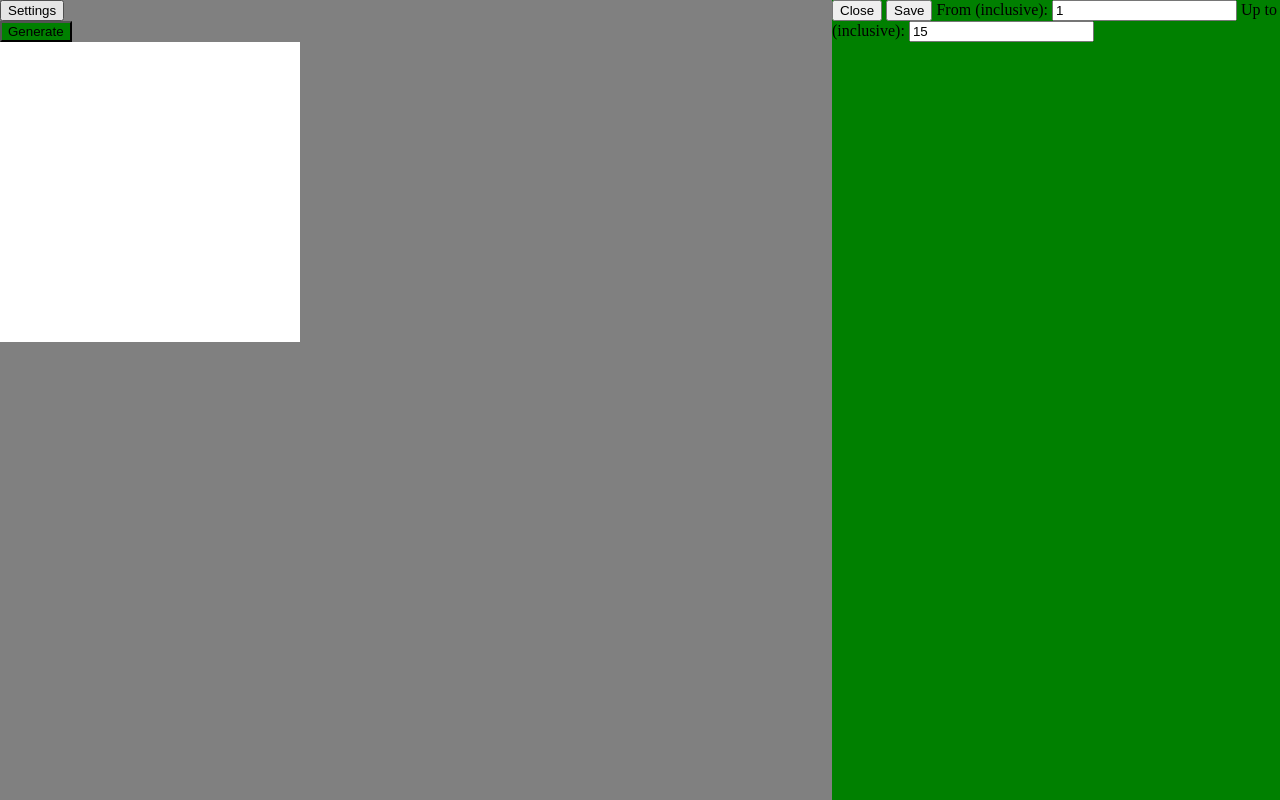
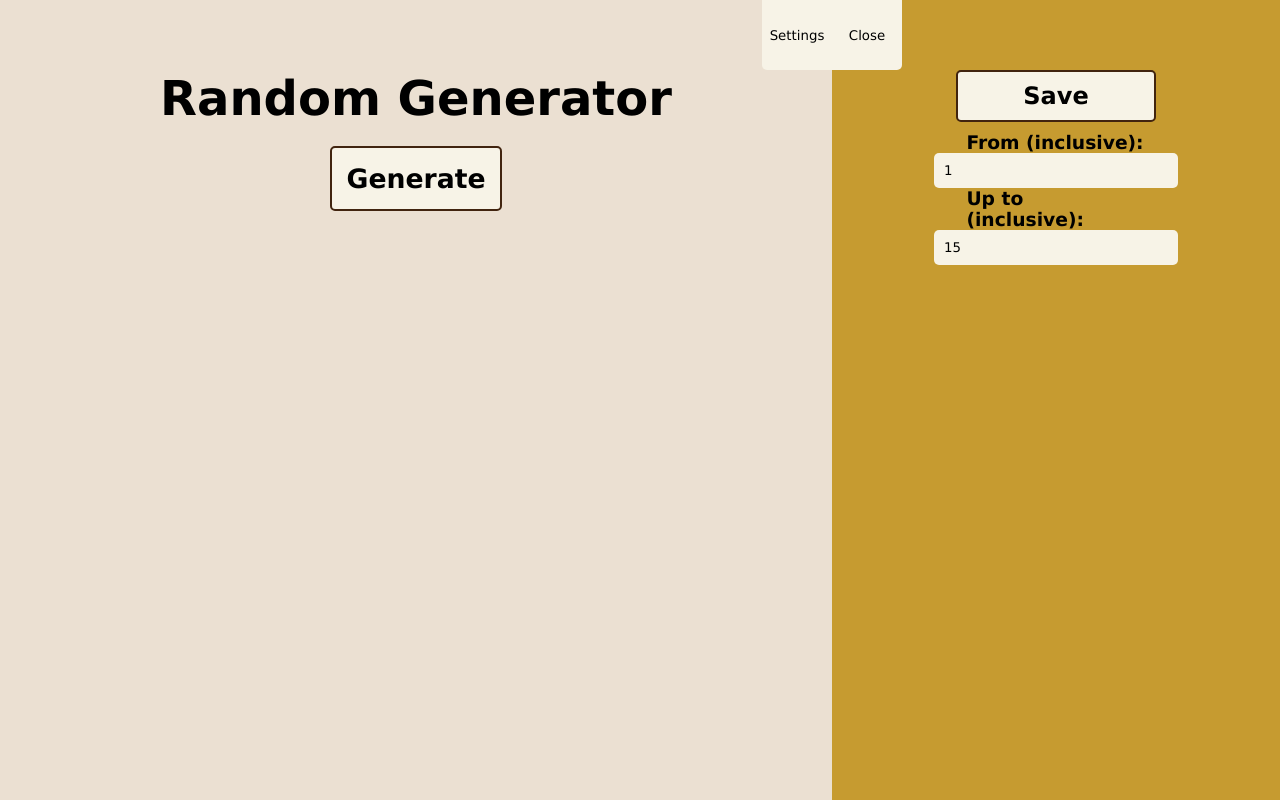
Before and after one commit to patriotismforstetriol/sa-random-generator, a plain HTML site: page index.html in a window 1280 px wide. Both pictures are taken after a click on the button "Settings". Drawn offline with Linux system fonts and the light colour scheme.

Commit message:
Add styling

```diff
--- a/index.html
+++ b/index.html
@@ -6,52 +6,26 @@
 		<meta charset="utf-8">
 		<title>Random Generator</title>
 		<link rel="shortcut icon" href="./img/G.png"/>
-		<style>
-			body { margin: 0; background-color: grey; }
-			#greatbeast {
-				background-color: white;
-				height: 300px;
-				width: 300px;
-			}
-
-			.sideNav {
-				height: 100%;
-				width: 0;
-				position: fixed;
-				z-index: 1;
-				top: 0;
-				right: 0;
-				background-color: green;
-				transition: 0.5s;
-			}
-			#main {
-				transition: 0.5s;
-			}
-			.greatbeast {
-				transition: 0.5s;
-			}
-		</style>
+		<link rel="stylesheet" href="style.css">
 	</head>
 	<body>
-		<button id="openNav">Settings</button>
-
 		<div id="main">
-			<button id="generate">Generate</button>
+			<button id="openNav" class="sidebarControl">Settings</button>
+			<h1>Random Generator</h1>
+			<button id="generate"><h2>Generate</h2></button>
 			<div id="greatbeast"><label id="rng"></div>
 		</div>
 
-		<div id="nav" class="sideNav">
-			<button id="closeNav">Close</button>
+		<div id="nav">
+			<button id="closeNav" class="sidebarControl">Close</button>
 
 			<input type="submit" name="saveSettings" id="saveSettings" value="Save">
-			<label for="minBound">From (inclusive):</label>
+			<label for="minBound" class="numLabel"><h3>From (inclusive):</h3></label>
 			<input type="number" name="minBound" id="minBound" class="numInput" value=1>
-			<label for="maxBound">Up to (inclusive):</label>
+			<label for="maxBound" class="numLabel"><h3>Up to (inclusive):</h3></label>
 			<input type="number" name="maxBound" id="maxBound" class="numInput" value=15>
 
 		</div>
-
-
 	</body>
 
 	<!--beast swapper script-->
@@ -67,12 +41,12 @@
 	let settings_valid = true;
 	let minBound = document.getElementById("minBound").value;
 	let maxBound = document.getElementById("maxBound").value;
-	document.getElementById("generate").style.backgroundColor = "green";
+	document.getElementById("generate").style.backgroundColor = "#f7f3e7";
 
 	document.getElementById("generate").onclick = function () {
 		if (settings_valid) {
 			// currently, random number is generated with 1 probability from the list of images.
-			let random = Math.floor((Math.random() * (maxBound - minBound)) + minBound); // the randomly chosen number
+			let random = Math.floor((Math.random() * (maxBound + 1 - minBound)) + minBound); // the randomly chosen number
 
 			document.getElementById("greatbeast").style.backgroundImage = images[random % 15];
 			document.getElementById("rng").innerHTML = random;
@@ -86,10 +60,10 @@
 		maxBound = Number(document.getElementById("maxBound").value);
 		if (minBound <= maxBound) {
 			settings_valid = true;
-			document.getElementById("generate").style.backgroundColor = "green";
+			document.getElementById("generate").style.backgroundColor = "#f7f3e7";
 		} else {
 			settings_valid = false;
-			document.getElementById("generate").style.backgroundColor = "grey";
+			document.getElementById("generate").style.backgroundColor = "#aaaaaa";
 		}
 		setTimeout(() => this.value = "Save", 500) //500 millisecs
 	}
@@ -98,7 +72,7 @@
 	<script>
 	document.getElementById("openNav").onclick = function () {
 		document.getElementById("nav").style.width = "35%";
-		document.getElementById("main").style.marginRight = "65%";
+		document.getElementById("main").style.marginRight = "35%";
 	}
 
 	document.getElementById("closeNav").onclick = function () {
--- /dev/null
+++ b/style.css
@@ -0,0 +1,100 @@
+body {
+	margin: 0;
+	background-color: #ebe0d2;
+}
+body * {
+	font-family: Verdana;
+}
+#nav {
+	height: 100%;
+	width: 0;
+	position: fixed;
+	z-index: 1;
+	top: 0;
+	right: 0;
+	background-color: #c69b30;
+	transition: 0.5s;
+}
+#main {
+	transition: 0.5s;
+}
+#main * {
+	display: block;
+	margin: auto auto;
+}
+#nav * {
+	display: block;
+	margin: auto auto;
+}
+button {
+	border: none;
+}
+
+h1 {
+	text-align: center;
+	text-color: #41240f;
+	font-size: 3em;
+}
+h2 {
+	text-color: #41240f;
+	font-size: 2em;
+}
+
+#greatbeast {
+	height: 300px;
+	width: 300px;
+}
+#greatbeast label {
+	text-align: center;
+	font-size: 1.7em;
+	font-weight: bold;
+	color: #eeeeee;
+	-webkit-text-stroke: 1px black;
+
+	padding-top: 100px;
+}
+#generate {
+	padding: 15px;
+	margin-top: 20px;
+	margin-bottom: 20px;
+	border: 2px solid #41240f;
+	border-radius: 5px;
+}
+
+.sidebarControl {
+	background-color: #f7f3e7;
+	padding: 15px;
+	width: 70px;
+	height: 70px;
+}
+#openNav {
+	margin-right: 0px;
+	padding: 15px 5px;
+	border-radius: 0px 0px 0px 5px;
+}
+#closeNav {
+	margin-left: 0px;
+	border-radius: 0px 0px 5px 0px;
+}
+
+#saveSettings  {
+	text-color: #41240f;
+	font-size: 1.5em;
+	font-weight: bold;
+	padding: 10px 20px;
+	background-color: #f7f3e7;
+	margin-bottom: 10px;
+	width: 200px;
+	border: 2px solid #41240f;
+	border-radius: 5px;
+}
+.numLabel {
+	width:40%;
+}
+.numInput {
+	width: 50%;
+	padding: 10px;
+	background-color: #f7f3e7;
+	border: none;
+	border-radius: 5px;
+}
```
